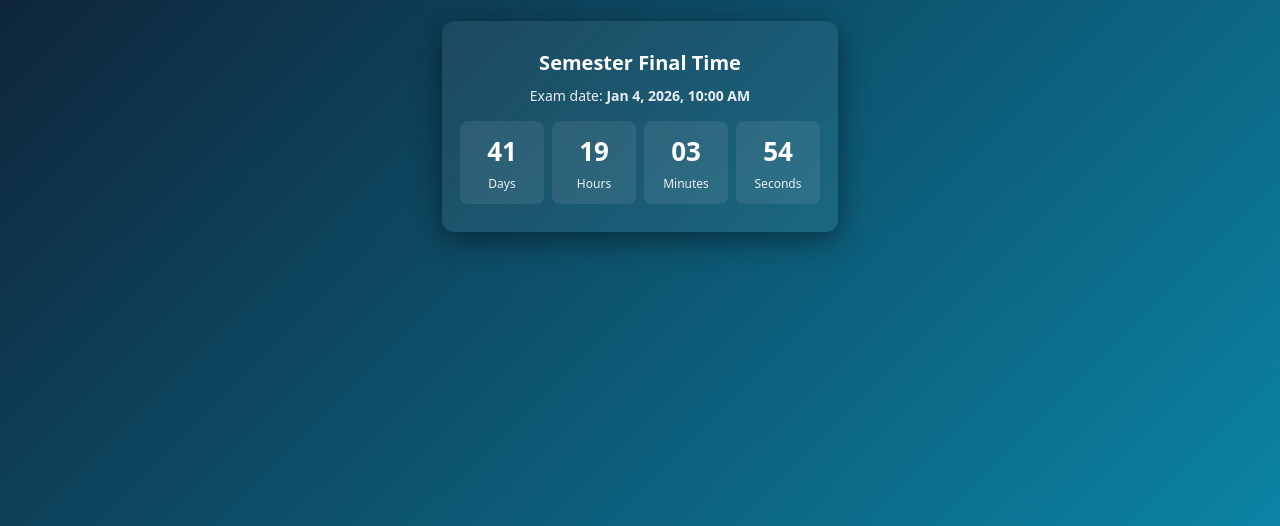
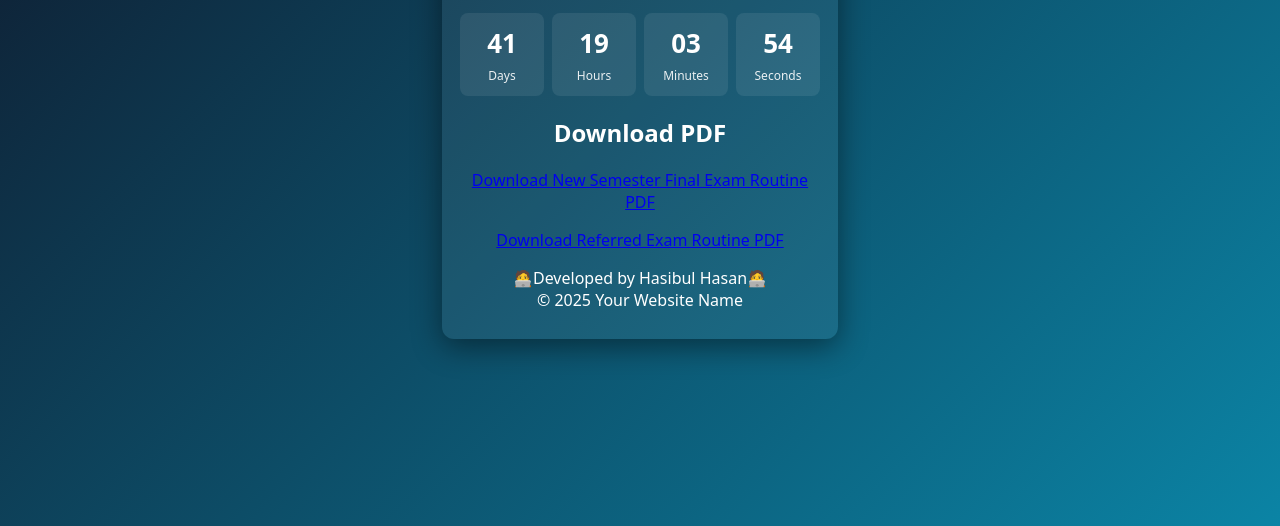
Before and after one commit to hasibulshad/Semester-Final-Exam-Time, a plain HTML site: page index.html in a window 1280 px wide. Shown: the part 274-800 px from the top of the page. Drawn offline with Linux system fonts and the light colour scheme.

Commit message:
Add files via upload

```diff
--- a/index.html
+++ b/index.html
@@ -50,11 +50,10 @@
   </style>
 </head>
 <body>
-  <div class="card">
-    <h1>Semester Final Time</h1>
+    <div class="card">
+    <h1>✍️Semester Final Exam Time✍️</h1>
     <div class="when">Exam date: <strong id="examDateText">4 Jan 2026, 10:00 AM (Dhaka)</strong></div>
-
-    <div class="count" aria-live="polite">
+            <div class="count" aria-live="polite">
       <div class="segment">
         <div class="number" id="days">0</div>
         <div class="label">Days</div>
@@ -72,10 +71,25 @@
         <div class="label">Seconds</div>
       </div>
     </div>
+         <div class="routine-section">
 
+
+        <!-- OR add PDF link -->
+        <p>
+           <div class="pdf-links">
+        <h2>Download PDF</h2>
+        <p><a href="exam-routine.pdf" download>Download New Semester Final Exam Routine PDF</a></p>
+        <p><a href="referred-exam-routine.pdf" download>Download Referred Exam Routine PDF</a></p>
+    </div>
+        </p>
+    </div>
+      <div>🧑‍💻Developed by Hasibul Hasan🧑‍💻</div>
+      <footer>
+        &copy; 2025 Your Website Name
+    </footer>
     </div>
 
-  <script>
+    <script>
     // ======= CONFIGURE TARGET DATE HERE =======
     // Using new Date(year, monthIndex, day, hour, minute, second)
     // monthIndex is 0-based: January = 0, February = 1, March = 2, April = 3, ...
```
